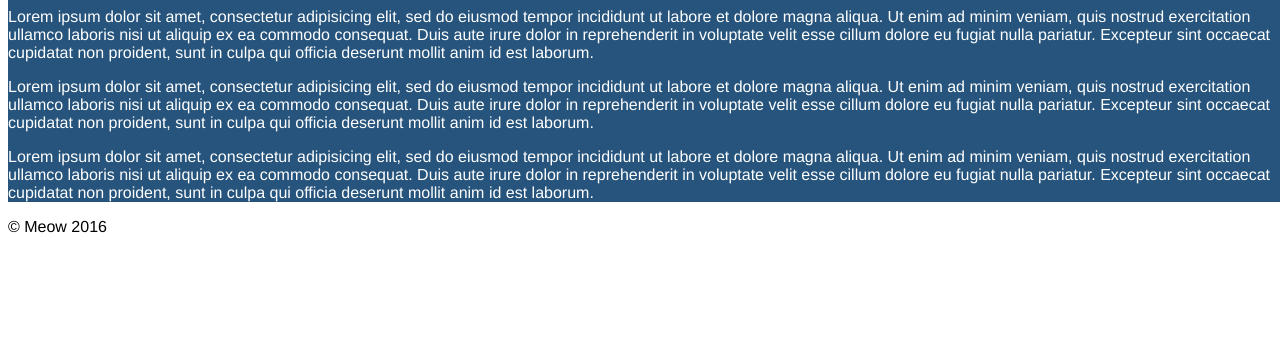
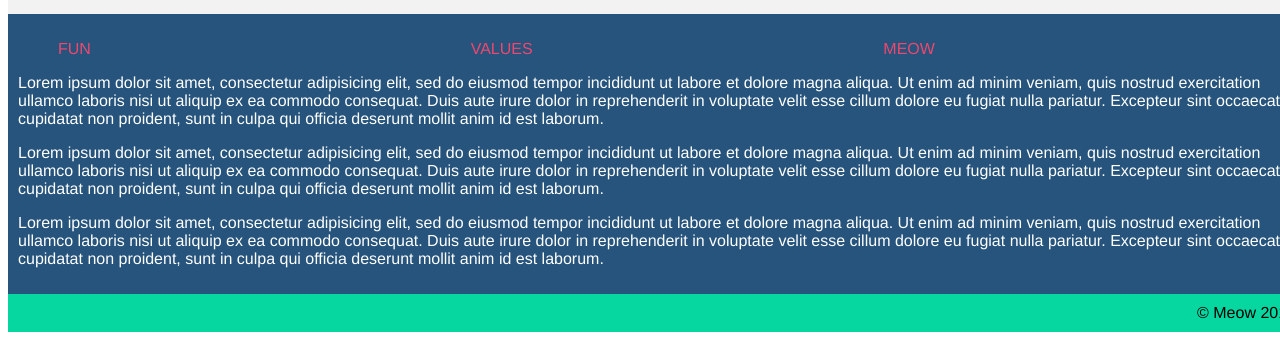
Before and after one commit to Yumeee/grid_first_assignment, a plain HTML site: page index.html in a window 1280 px wide. Shown: the part 1516-1856 px from the top of the page. Before the commit the page ends 1760 px from the top, so only its background shows below. Drawn offline with Linux system fonts and the light colour scheme.

Commit message:
footer and padding

```diff
--- a/css/styles.css
+++ b/css/styles.css
@@ -86,3 +86,13 @@ header > h1 {
 .three > p {
   color: white;
 }
+
+.paragraph {
+  padding: 10px;
+}
+
+footer {
+  background-color: #06D6A0;
+  padding: 10px;
+  text-align: right;
+}
```
